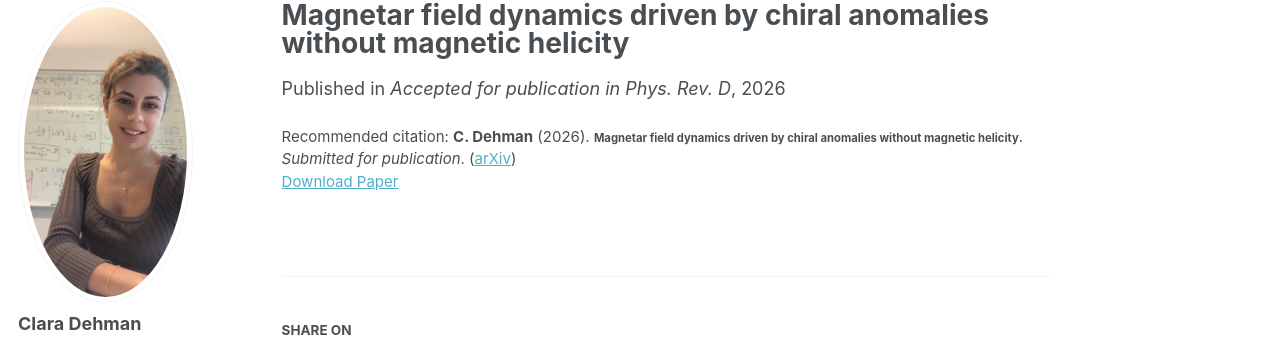
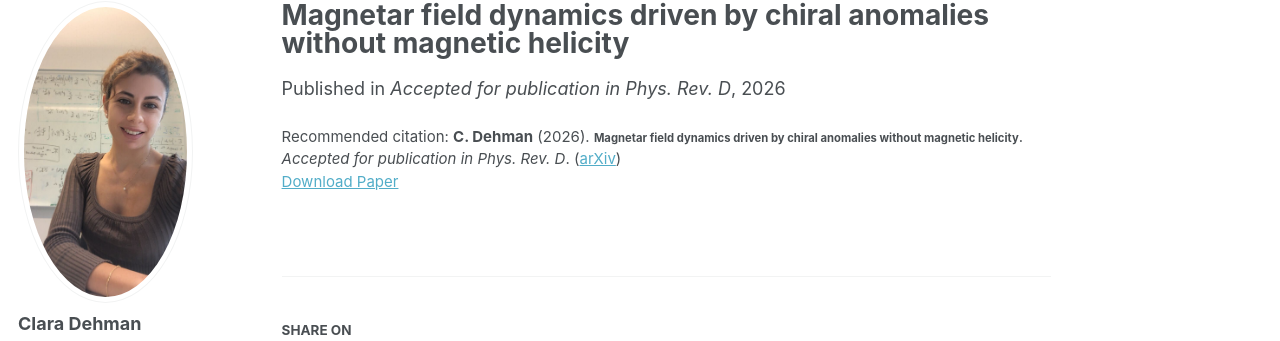
Before and after one commit to ClaraDehman/ClaraDehman.github.io, a Jekyll site: the page built from _publications/2026_05_01_CME_noHelicity.md, in a window 1280 px wide and 975 px high. Shown: the part 98-439 px from the top of the window. Built offline with Jekyll 4.4.1, drawn with Linux system fonts in a browser that asks for light colours; some web fonts are replaced.

Commit message:
Update 2026_05_01_CME_noHelicity.md

```diff
--- a/_publications/2026_05_01_CME_noHelicity.md
+++ b/_publications/2026_05_01_CME_noHelicity.md
@@ -8,6 +8,7 @@ date: 2026-05-01
 venue: 'Accepted for publication in Phys. Rev. D'
 paperurl: '/files/Dehman2026_CME.pdf'
 arxivurl: 'https://arxiv.org/abs/2605.08068'
+doi: 'https://doi.org/10.1103/m1yh-fgrw'
 authors: "<strong>22. </strong> <strong><u>C. Dehman</u></strong>"
-citation: '<strong>C. Dehman</strong> (2026). <small><strong>Magnetar field dynamics driven by chiral anomalies without magnetic helicity</strong></small>. <em>Submitted for publication</em>. (<a href="https://arxiv.org/abs/2605.08068">arXiv</a>)'
+citation: '<strong>C. Dehman</strong> (2026). <small><strong>Magnetar field dynamics driven by chiral anomalies without magnetic helicity</strong></small>. <em>Accepted for publication in Phys. Rev. D</em>. (<a href="https://arxiv.org/abs/2605.08068">arXiv</a>)'
 ---
```
